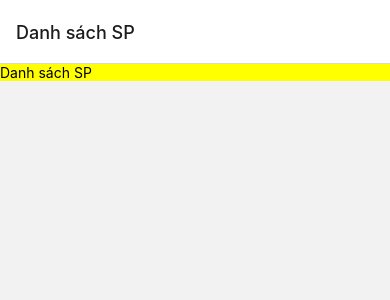
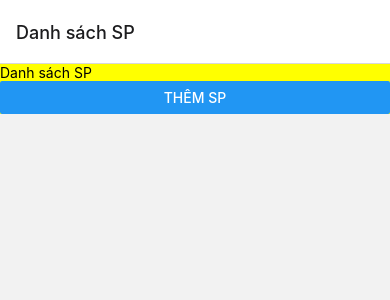
Before and after one commit to snvn1511/qly-sp-304, a React Native app: screen /ListProduct in a window 390 px wide. Shown: the top 300 px of the page. Built offline with nearby package versions, Linux system fonts and the light colour scheme.

Commit message:
hoàn thiện khung

```diff
--- a/comp/ListProduct.js
+++ b/comp/ListProduct.js
@@ -1,12 +1,15 @@
-import { View, Text } from "react-native";
+import { View, Text, Button } from "react-native";
 
 import st from "./styles";
 
 
-const ListProduct = ()=>{
+const ListProduct = (props)=>{
     return (
         <View style={st.khungDSSP} >
             <Text>Danh sách SP</Text>
+            <Button title="Thêm SP"
+            onPress={() => { props.navigation.navigate('AddProduct') }}
+            />
         </View>
     );
 }
```
